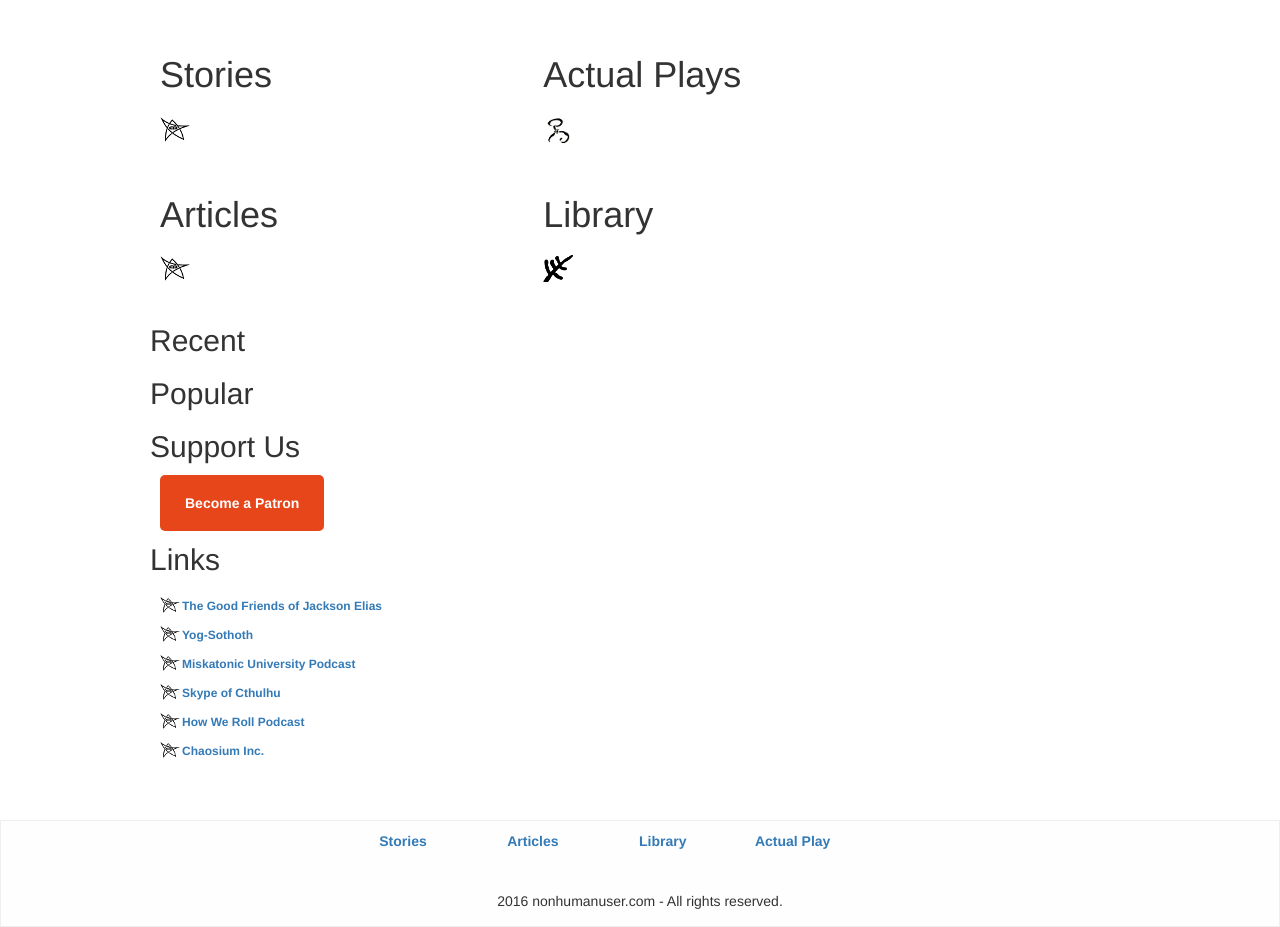
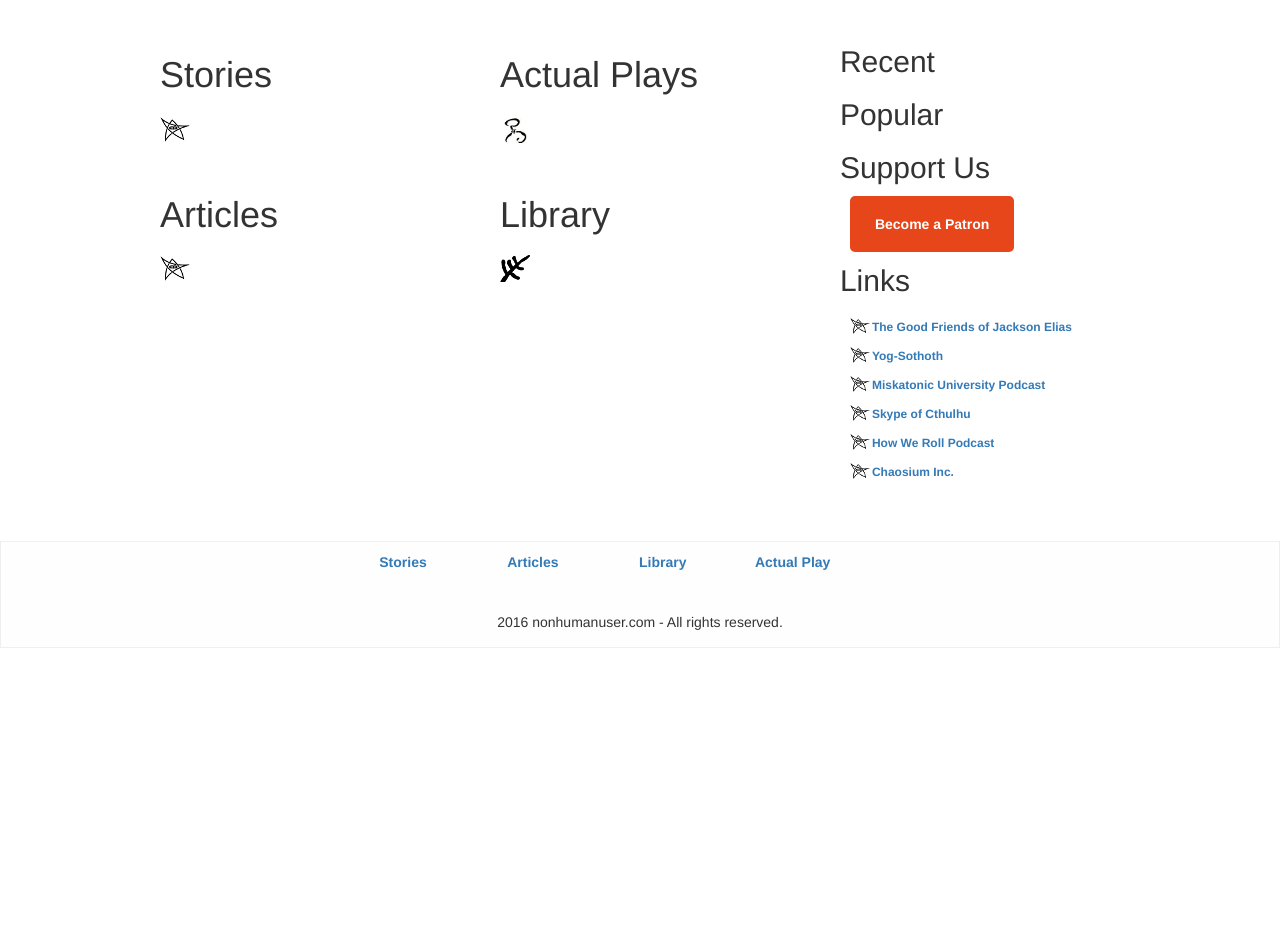
Before and after one commit to bane138/nonhumanuser, a Django app: page / in a window 1280 px wide. Shown: the part 115-1042 px from the top of the page. After the commit the page ends 800 px from the top, so only its background shows below. Run offline with Django 3.2, Linux system fonts and the light colour scheme; data that the repository does not hold is empty; some libraries are stand-ins or nearby versions.

Commit message:
fix styles

```diff
--- a/static/css/main.css
+++ b/static/css/main.css
@@ -241,14 +241,14 @@ li {
 }
 
 .content-main {
-    width: 79%;
+    width: 70%;
     padding: 0;
     margin-right: 0px;
     display: inline-block;
 }
 
 .content {
-    width: 79%;
+    width: 70%;
     padding: 0 20px;
     margin-right: 0px;
     display: inline-block;
@@ -336,7 +336,7 @@ li {
 
 .sidebar {
     display: inline-block;
-    width: 28%;
+    width: 29%;
     vertical-align: top;
 }
 
```
